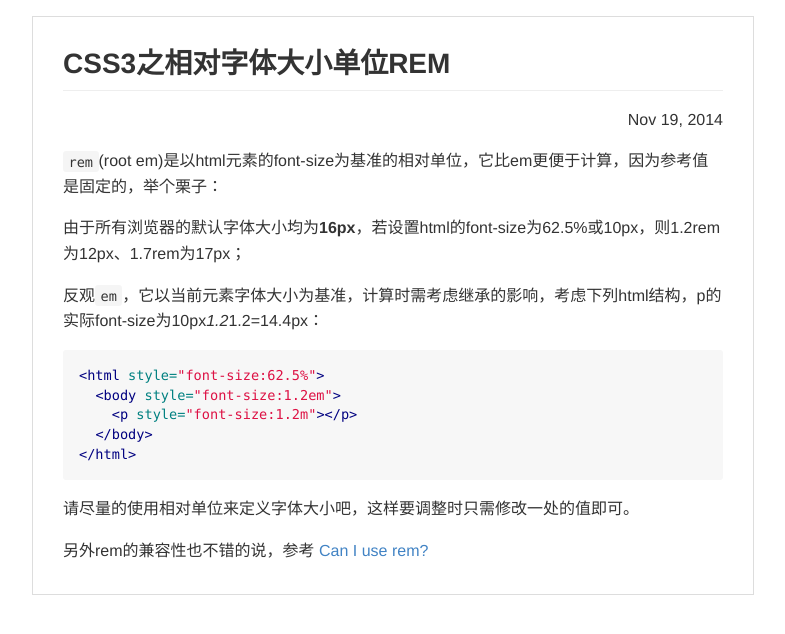
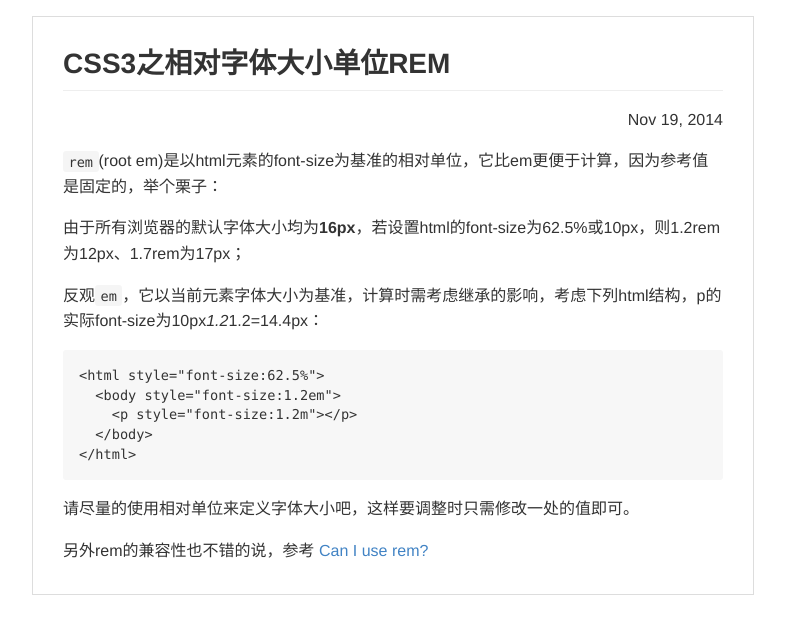
Before and after one commit to hihuimin/hihuimin.github.io, a Jekyll site: the page built from _posts/2014-11-19-css3_rem.md, in a window 1280 px wide. Shown: the top 634 px of the page, without its empty margins (247-1032 px from the left). Built offline with Jekyll 4.4.1, drawn with Linux system fonts in a browser that asks for light colours.

Commit message:
Update 2014-11-19-css3_rem.md

````diff
--- a/_posts/2014-11-19-css3_rem.md
+++ b/_posts/2014-11-19-css3_rem.md
@@ -9,13 +9,11 @@ title: "CSS3之相对字体大小单位REM"
 
 反观`em`，它以当前元素字体大小为基准，计算时需考虑继承的影响，考虑下列html结构，p的实际font-size为10px*1.2*1.2=14.4px：
 
-```html
-<html style="font-size:62.5%">
-  <body style="font-size:1.2em">
-    <p style="font-size:1.2m"></p>
-  </body>
-</html>
-```
+    <html style="font-size:62.5%">
+      <body style="font-size:1.2em">
+        <p style="font-size:1.2m"></p>
+      </body>
+    </html>
 
 请尽量的使用相对单位来定义字体大小吧，这样要调整时只需修改一处的值即可。
 
````
